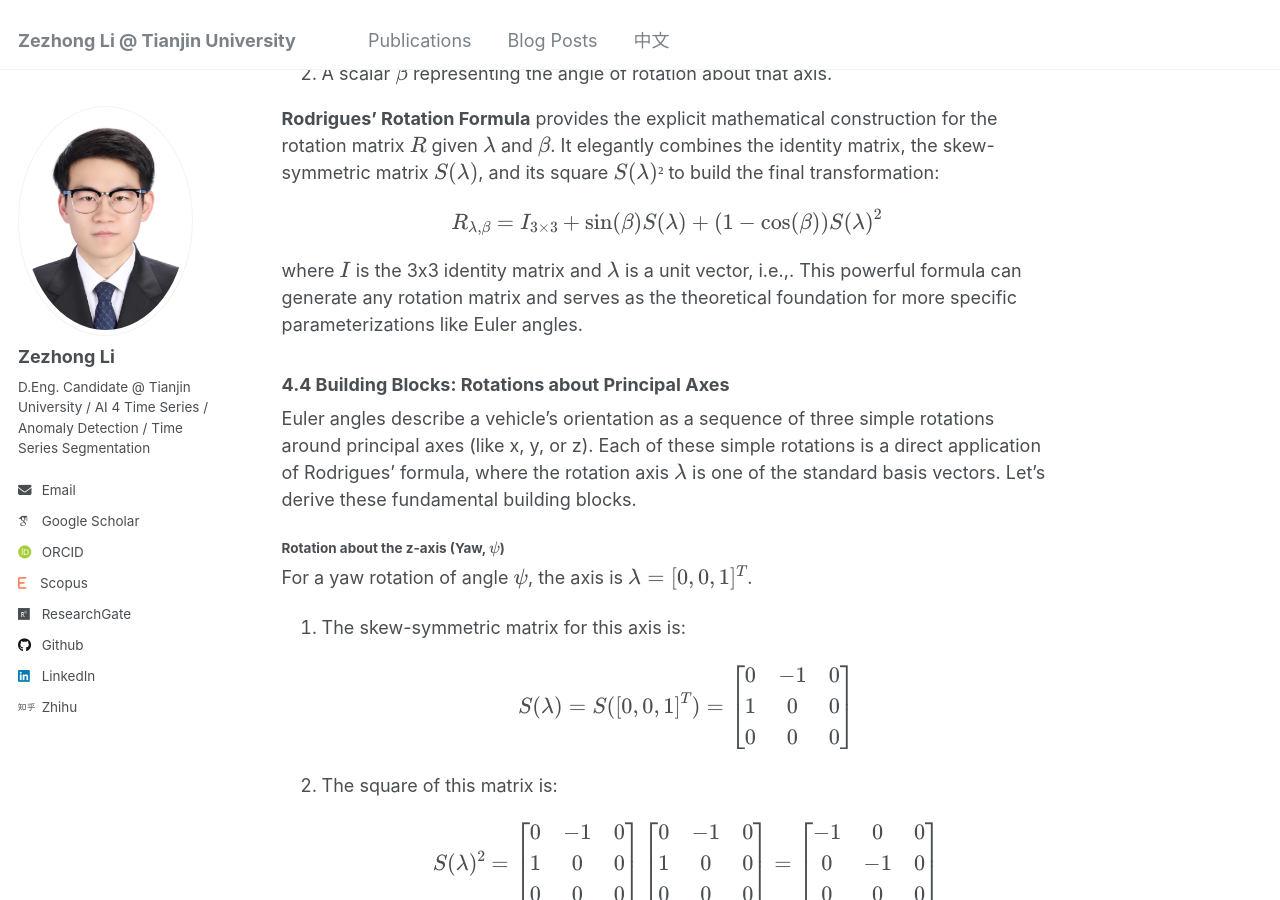
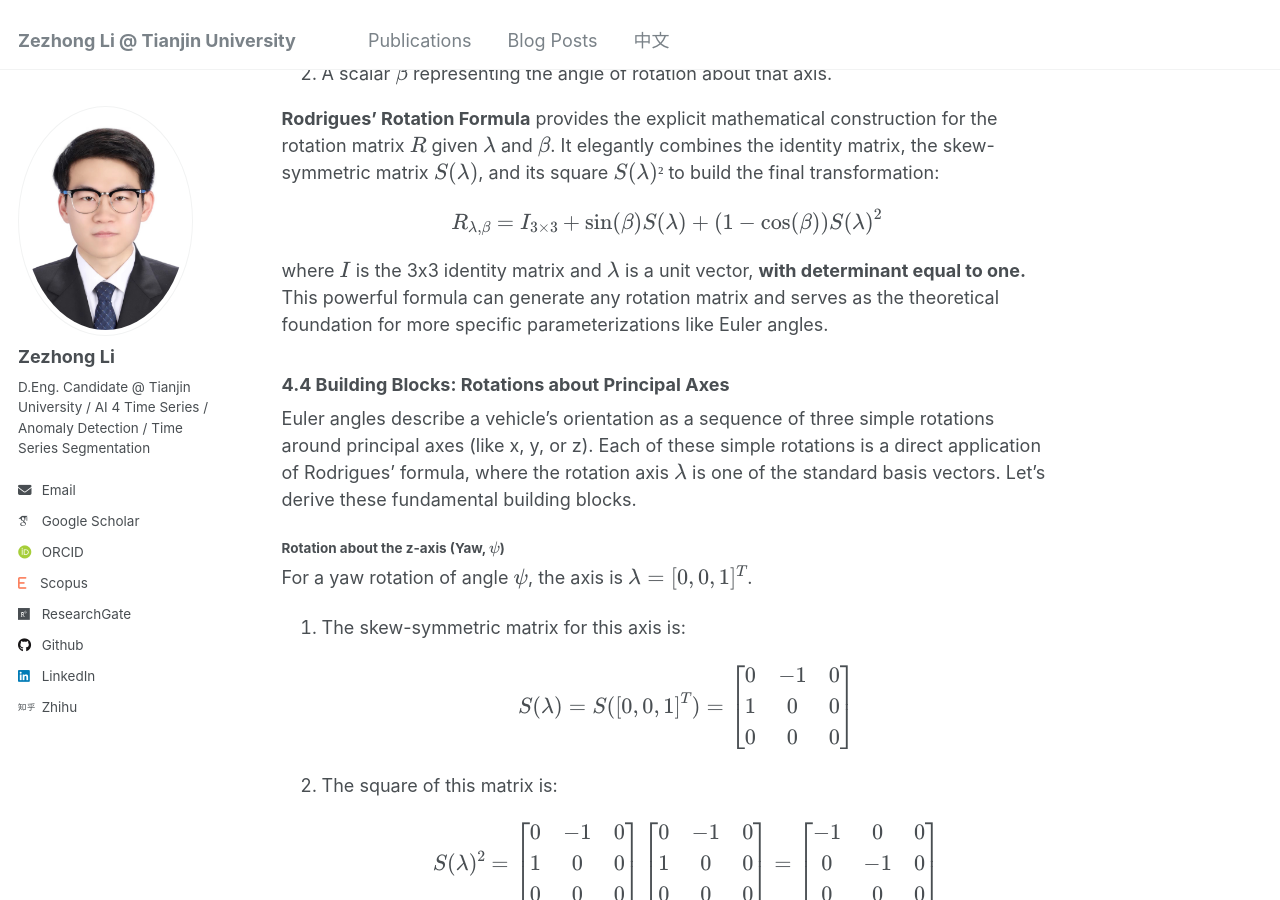
Before and after one commit to lzz19980125/lzz19980125.github.io, a Jekyll site: the page built from _posts/2025-7-28-Kinematic Analysis of Underwater Gliders.md, in a window 1280 px wide and 900 px high, scrolled down 7831 px. Built offline with Jekyll 4.4.1, drawn with Linux system fonts in a browser that asks for light colours; some web fonts are replaced.

Commit message:
Update 2025-7-28-Kinematic Analysis of Underwater Gliders.md

```diff
--- a/_posts/2025-7-28-Kinematic Analysis of Underwater Gliders.md
+++ b/_posts/2025-7-28-Kinematic Analysis of Underwater Gliders.md
@@ -145,7 +145,7 @@ The answer comes from **Euler's theorem on rotation**, which states that any ori
 
 $$ R_{\lambda,\beta} = I_{3\times3} + \sin(\beta) S(\lambda) + (1 - \cos(\beta)) S(\lambda)^2 $$
 
-where $$I$$ is the 3x3 identity matrix and $$λ$$ is a unit vector, i.e.,. This powerful formula can generate any rotation matrix and serves as the theoretical foundation for more specific parameterizations like Euler angles.
+where $$I$$ is the 3x3 identity matrix and $$λ$$ is a unit vector, **with determinant equal to one.** This powerful formula can generate any rotation matrix and serves as the theoretical foundation for more specific parameterizations like Euler angles.
 
 ### 4.4 Building Blocks: Rotations about Principal Axes
 
```
